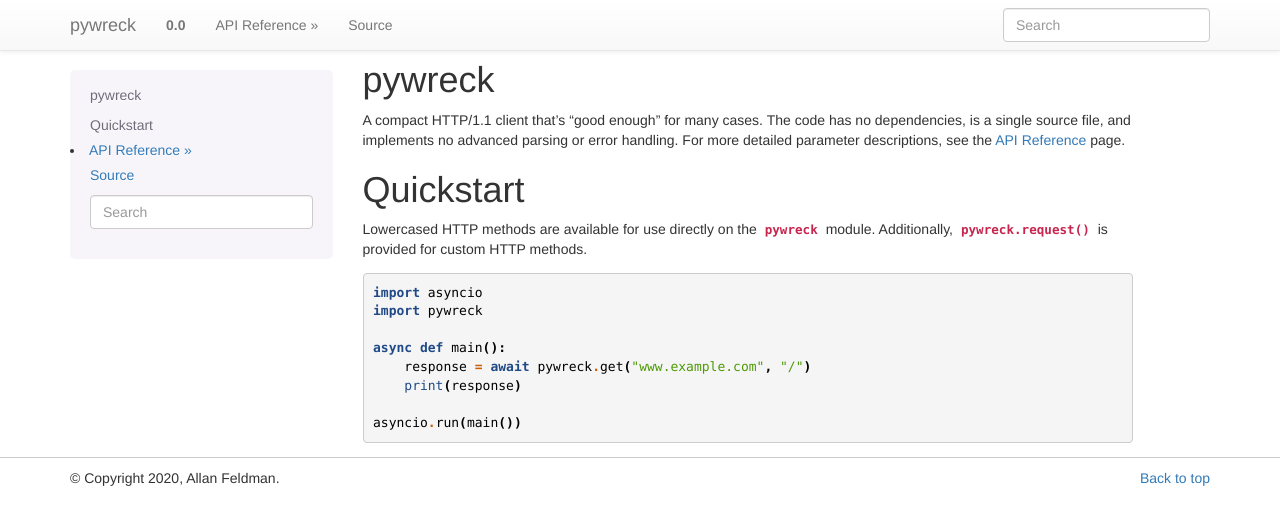
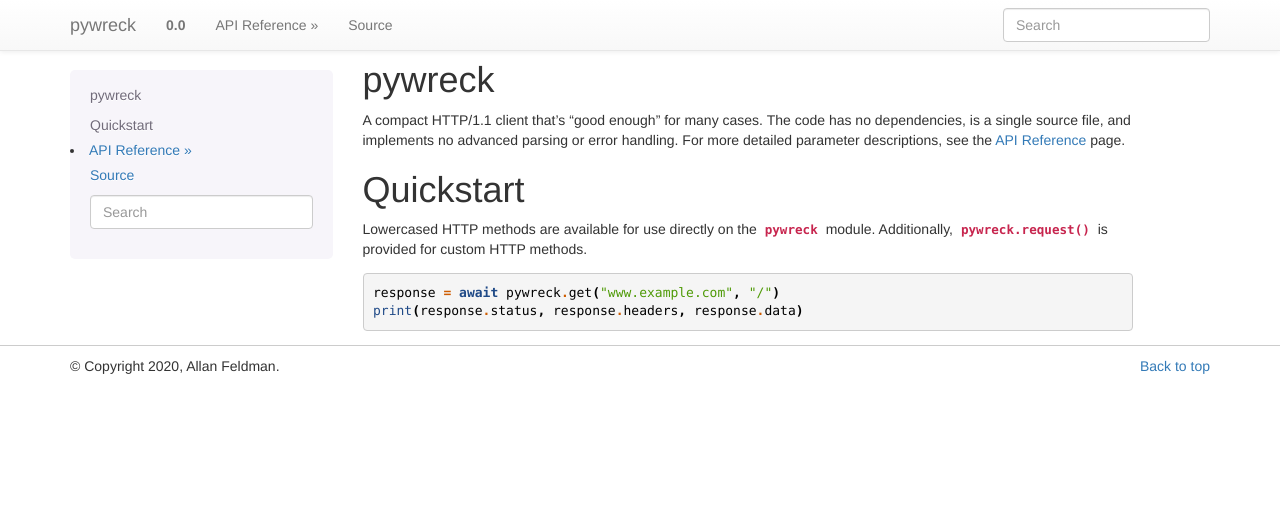
Before and after one commit to a-feld/pywreck, a Sphinx documentation site: the page built from docs/index.rst, in a window 1280 px wide. Shown: the top 525 px of the page. Built offline with Sphinx 7.4.7, drawn with Linux system fonts in a browser that asks for light colours.

Commit message:
Simplify quickstart.

```diff
--- a/docs/index.rst
+++ b/docs/index.rst
@@ -11,14 +11,8 @@ Additionally, :py:meth:`pywreck.request` is provided for custom HTTP methods.
 
 .. code-block:: python
 
-    import asyncio
-    import pywreck
-
-    async def main():
-        response = await pywreck.get("www.example.com", "/")
-        print(response)
-
-    asyncio.run(main())
+    response = await pywreck.get("www.example.com", "/")
+    print(response.status, response.headers, response.data)
 
 
 .. toctree::
```
